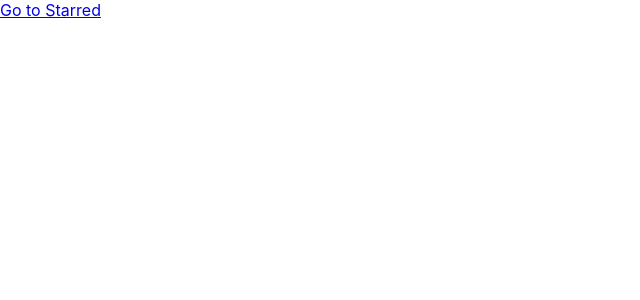
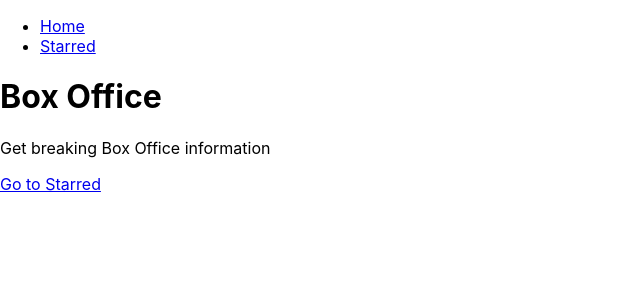
Before and after one commit to suchetapal3/box-office-app, a React (Create React App) app: page / in a window 1280 px wide. Shown: the top 300 px of the page, without its empty margins (0-640 px from the left). Built offline with nearby package versions, Linux system fonts and the light colour scheme.

Commit message:
Added Navs, Main Layout, AppTitle

```diff
--- a/src/App.jsx
+++ b/src/App.jsx
@@ -1,15 +1,21 @@
 import { BrowserRouter, Routes, Route } from "react-router-dom";
 import Home from "./pages/Home";
 import Starred from "./pages/Starred";
+import MainLayout from "./components/MainLayout";
 
 function App() {
   return (
     <BrowserRouter>
       <Routes>
-        <Route path="/" element={<Home />} />
-        <Route path="/starred" element={<Starred />} />
+        <Route element={<MainLayout />}>
+          <Route path="/" element={<Home />} />
+          <Route path="/starred" element={<Starred />} />
+
+        </Route>
 
         <Route path="*" element={<div>Not found</div>} />
+
+
         {/* <Route path="/" element={<App />}>
           <Route index element={<Home />} />
           <Route path="teams" element={<Teams />}>
--- /dev/null
+++ b/src/components/AppTitle.jsx
@@ -0,0 +1,12 @@
+export default function AppTitle(props) {
+    const { title = "Box Office", subtitle = "Get breaking Box Office information" } = props;
+
+    return (
+        <div>
+            <h1>{title}</h1>
+            <p>{subtitle}</p>
+        </div>
+    );
+
+
+}
--- /dev/null
+++ b/src/components/MainLayout.jsx
@@ -0,0 +1,17 @@
+import { Outlet } from "react-router-dom";
+import Navs from "./Navs";
+import AppTitle from "./AppTitle";
+
+
+const MainLayout = () => {
+    return (
+        <div>
+            {/* This is sharred markup */}
+            <Navs />
+            <AppTitle />
+            <Outlet />
+        </div>
+    )
+};
+
+export default MainLayout;
--- /dev/null
+++ b/src/components/Navs.jsx
@@ -0,0 +1,34 @@
+import { Link } from 'react-router-dom';
+
+
+const LINKS = [
+    {
+        text: 'Home',
+        to: "/",
+    },
+    {
+        text: 'Starred',
+        to: "/starred",
+    },
+
+
+]
+
+const Navs = () => {
+    return (<div>
+        <ul>
+            {
+                LINKS.map((item) => (
+                    <li key={item.to}>
+
+                        <Link to={item.to}>{item.text}</Link>
+                    </li>
+                ))
+            }
+
+        </ul>
+    </div>
+    );
+};
+
+export default Navs;
```
